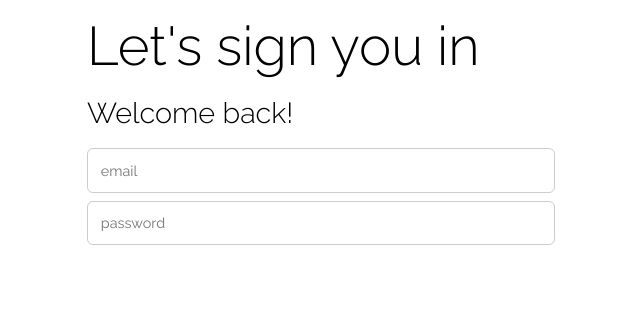
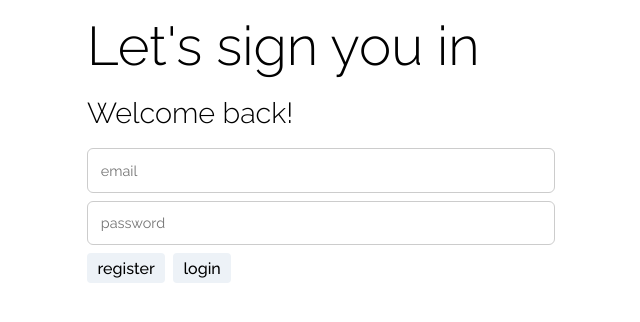
Before and after one commit to guilehm/solid-drop, a React (Create React App) app: page / in a window 1280 px wide. Shown: the top 322 px of the page, without its empty margins (319-959 px from the left). Built offline with nearby package versions, Linux system fonts and the light colour scheme.

Commit message:
update button and register components

```diff
--- a/src/components/Button/Button.styles.ts
+++ b/src/components/Button/Button.styles.ts
@@ -7,7 +7,6 @@ type ButtonType = {
 }
 
 export const Button = styled.a<ButtonType>`
-  display: inline-block;
   font-size: 1rem;
   font-weight: 500;
   padding: 0.35em 0.65em;
@@ -18,4 +17,10 @@ export const Button = styled.a<ButtonType>`
   white-space: nowrap;
   cursor: pointer;
   margin: ${(props) => props.margin || "0"};
+  &:hover {
+    opacity: 0.8;
+  }
+  &:active {
+    opacity: 0.6;
+  }
 `
--- a/src/components/Register/Register.styles.ts
+++ b/src/components/Register/Register.styles.ts
@@ -37,3 +37,8 @@ export const Input = styled.input`
     box-shadow: 0 0 0 0.2px black;
   }
 `
+
+export const List = styled.div`
+  display: flex;
+  align-self: flex-start;
+`
--- a/src/components/Register/Register.tsx
+++ b/src/components/Register/Register.tsx
@@ -1,3 +1,4 @@
+import Button from "../Button"
 import * as S from "./Register.styles"
 
 
@@ -9,6 +10,10 @@ const Register = () => {
       <S.Form>
         <S.Input placeholder="email" type="email" />
         <S.Input placeholder="password" type="password" />
+        <S.List>
+          <Button margin={"8px 8px 0 0"} color={"black"} bgColor={"#edf2f7"}>{"register"}</Button>
+          <Button margin={"8px 8px 0 0"} color={"black"} bgColor={"#edf2f7"}>{"login"}</Button>
+        </S.List>
       </S.Form>
     </>
   )
```
